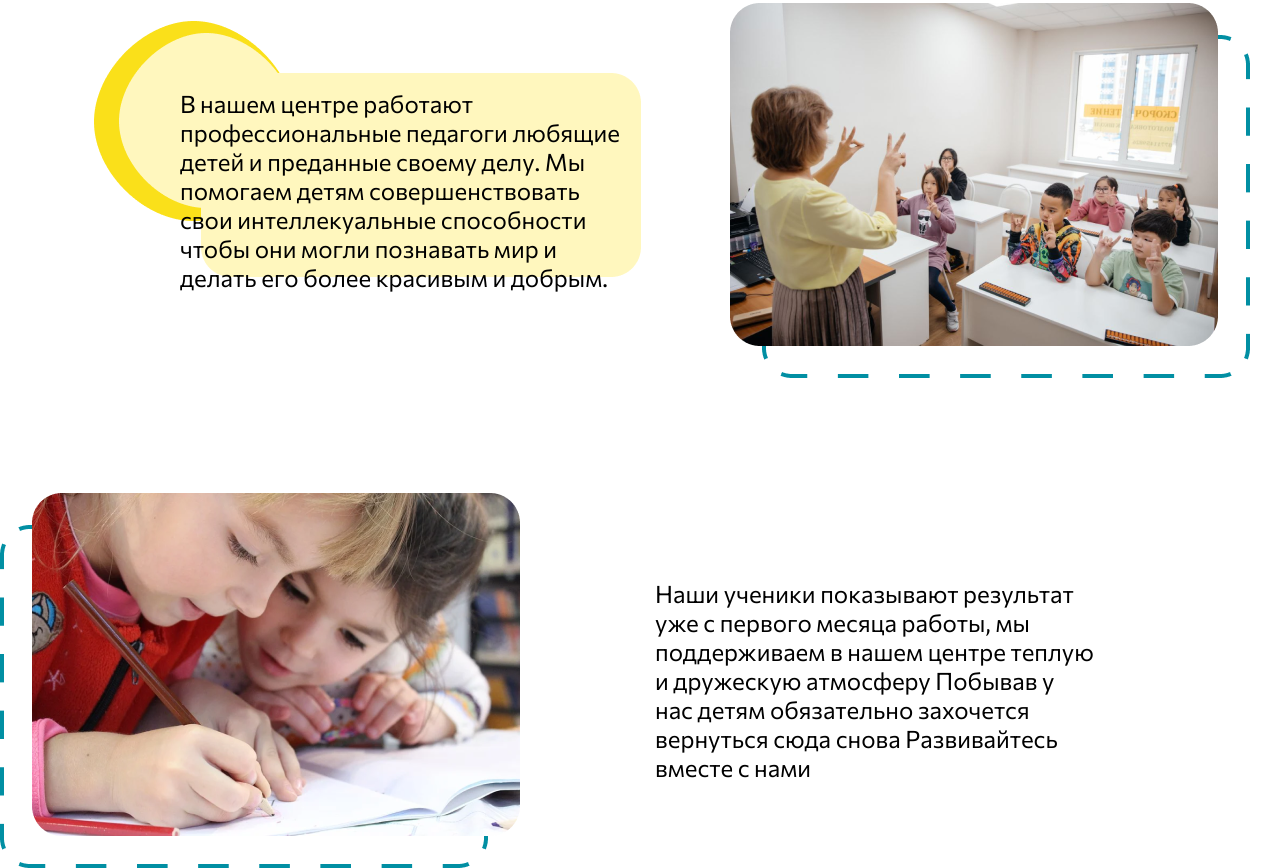
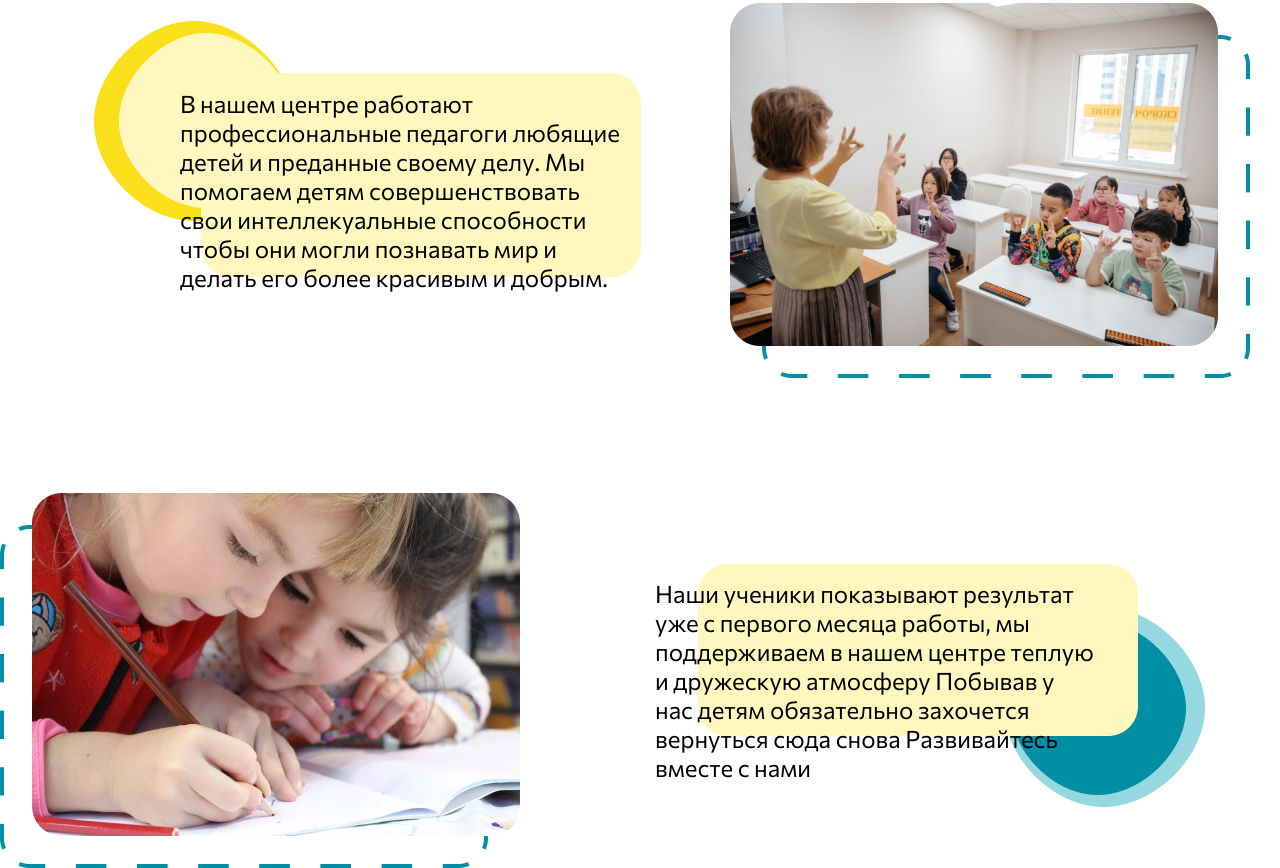
Before and after one commit to Gedeon4ick/school, a website: page src/index.html in a window 1280 px wide. Shown: the part 1024-1892 px from the top of the page. Drawn offline with nearby package versions, Linux system fonts and the light colour scheme; files that its build step writes are made by us from their sources.

Commit message:
about finish

```diff
--- a/src/sass/block/_about.scss
+++ b/src/sass/block/_about.scss
@@ -40,6 +40,15 @@
             font-size: 24px;
             line-height: 29px;
             color: #000000;
+            position: relative;
+
+            &::after {
+                content: url('../img/textbottom.png');
+                position: absolute;
+                top: -15px;
+                left: 43px;
+                z-index: -1;
+            }
         }
     }
 }
```
Also changed, not shown: docs/css/style.min.css.
